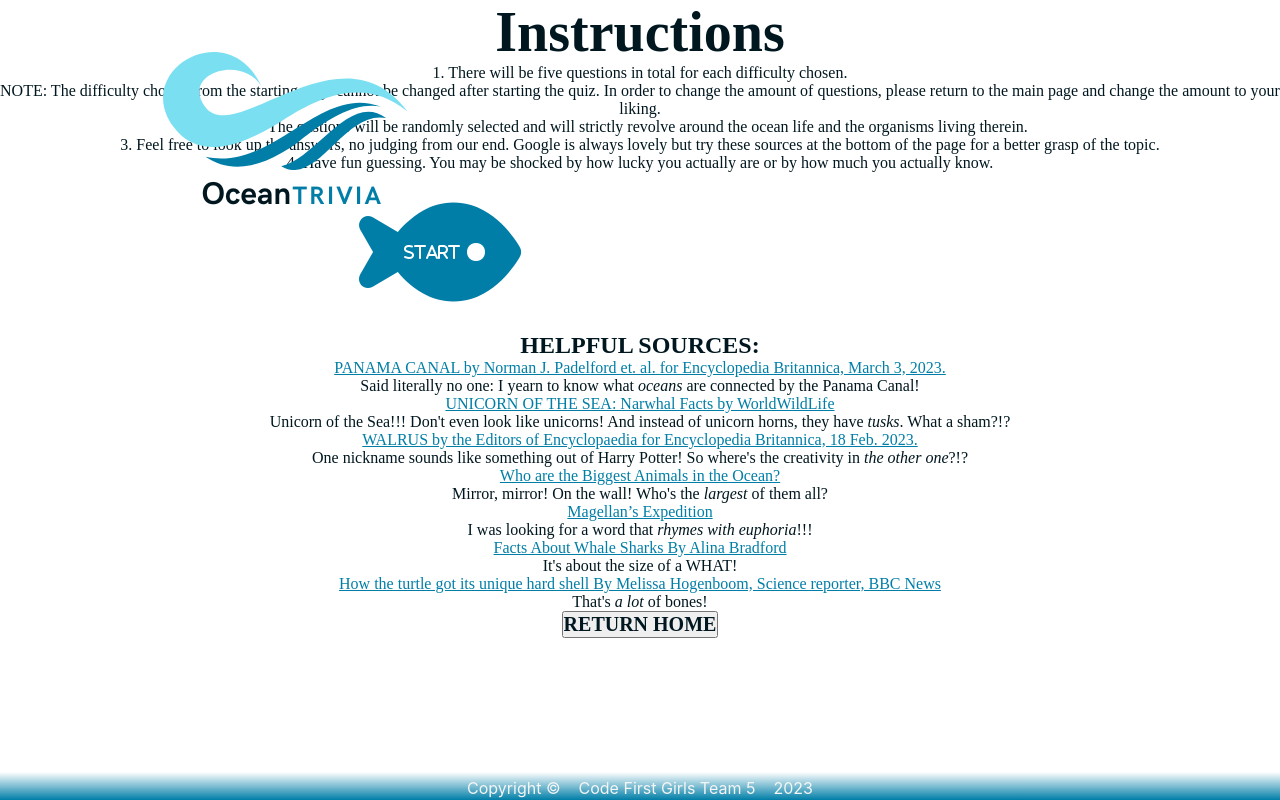
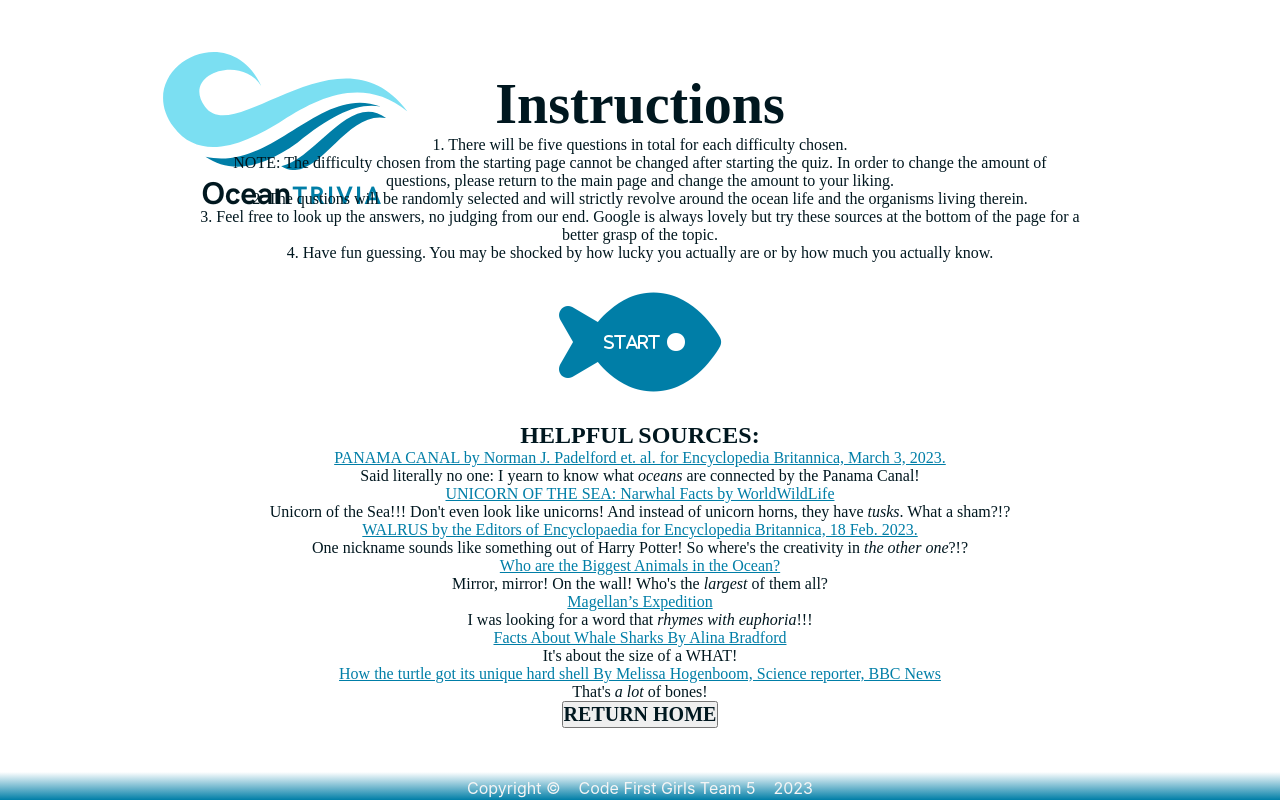
Before and after one commit to urszkam/quiz, a React (Create React App) app: page /instructions in a window 1280 px wide. Built offline with nearby package versions, Linux system fonts and the light colour scheme.

Commit message:
center page content

```diff
--- a/src/pages/instructions.css
+++ b/src/pages/instructions.css
@@ -1,6 +1,6 @@
-
-
-.page-container {
+.Instructions-page {
+  text-align: center;
+  font-family: 'Poppins';
   position: absolute;
   top: 50%;
   left: 50%;
@@ -10,11 +10,6 @@
   justify-content: center;
   align-content: space-between;
   align-items: center;
-}
-
-.Instructions-page {
-  text-align: center;
-  font-family: 'Poppins';
 }
 
 .App-header {
```
